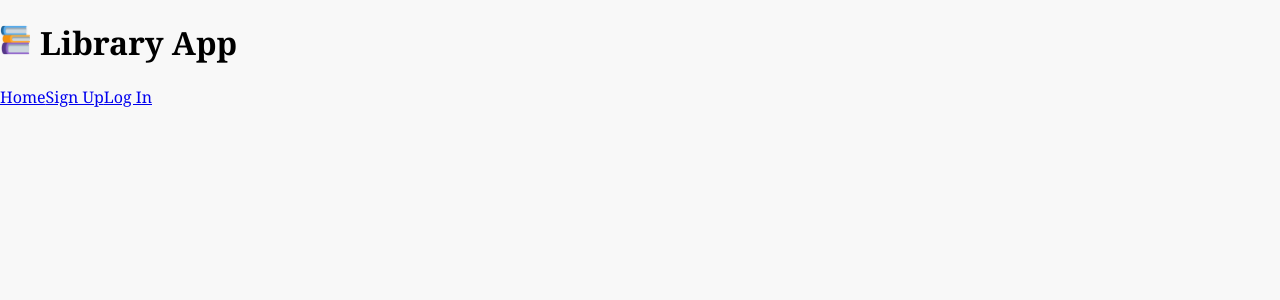
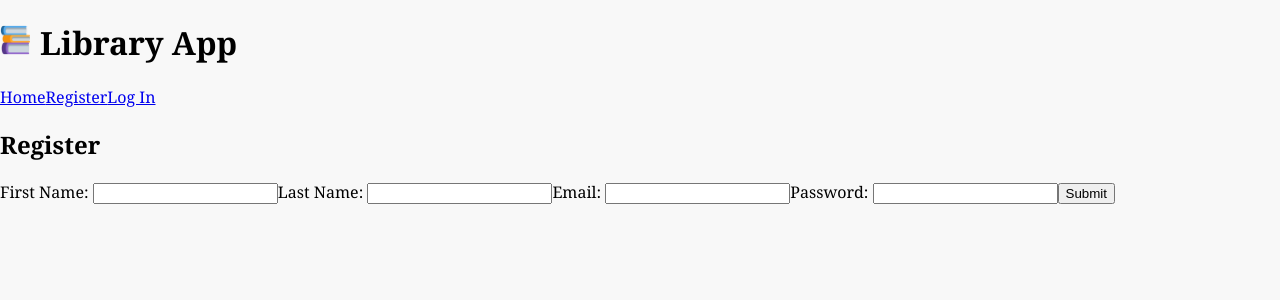
Before and after one commit to iiliev84/BookBuddy, a React (Vite) app: page /users/register in a window 1280 px wide. Shown: the top 300 px of the page. Built offline with nearby package versions, Linux system fonts and the light colour scheme.

Commit message:
added register

```diff
--- a/src/App.jsx
+++ b/src/App.jsx
@@ -27,8 +27,8 @@ function App() {
       <div>
       <Navigations token={token} setToken={setToken} />
       <Routes>
-        <Route path="/" element={<Books />} />
-
+      <Route path="/users/login" element={<LogIn setToken={setToken} />} />
+      <Route path="/users/register" element={<Register setToken={setToken} />} />
       </Routes>
     </div>
 
--- a/src/components/Navigations.jsx
+++ b/src/components/Navigations.jsx
@@ -21,7 +21,7 @@ import { Link, useNavigate } from "react-router-dom";
               Home
             </Link>
             <Link className="link" to="/users/register">
-              Sign Up
+              Register
             </Link>
             <Link className="link" to="/users/login">
               Log In
--- a/src/components/Register.jsx
+++ b/src/components/Register.jsx
@@ -1,12 +1,62 @@
 /* TODO - add your code to create a functional React component that renders a registration form */
 import {registerUser} from "../API/index"
+import { useState } from "react";
+import { useNavigate } from "react-router-dom";
 
-function Register() {
-    return (
-        <>
+function Register({ setToken }) {
+    const [firstName, setFirstName] = useState("");
+    const [lastName, setLastName] = useState("");
+    const [email, setEmail] = useState("");
+    const [password, setPassword] = useState("");
+    const [error, setError] = useState(null);
+    const navigate = useNavigate();
 
-        </>
-    )
+    async function handleSubmit(e){
+            e.preventDefault();
+            const newUser = await registerUser(firstName, lastName, email, password);
+            setToken(newUser.token);
+            setFirstName("");
+            setLastName("");
+            setEmail("");
+            setPassword("");
+            navigate("LogIn");
+        }
+        return(
+            <>
+            <h2>Register</h2>
+            {error && <p>{error}</p>}
+            <form onSubmit={handleSubmit}>
+                <label>
+                    First Name: <input
+                    value = {firstName}
+                    required
+                    onChange={(e) => setFirstName(e.target.value)} />
+                </label>
+                <label>
+                    Last Name: <input
+                    value = {lastName}
+                    required
+                    onChange={(e) => setLastName(e.target.value)} />
+                </label>
+                <label>
+                    Email: <input
+                    value = {email}
+                    required
+                    onChange={(e) => setEmail(e.target.value)} />
+                </label>
+                <label>
+                    Password: <input
+                    type="password"
+                    value={password}
+                    minLength={6}
+                    title="Your password must be at least 6 characters long."
+                    required
+                    onChange={(e) => setPassword(e.target.value)} />
+                </label>
+                <button>Submit</button>
+            </form>
+            </>
+          );
 }
 
 export default Register
```
